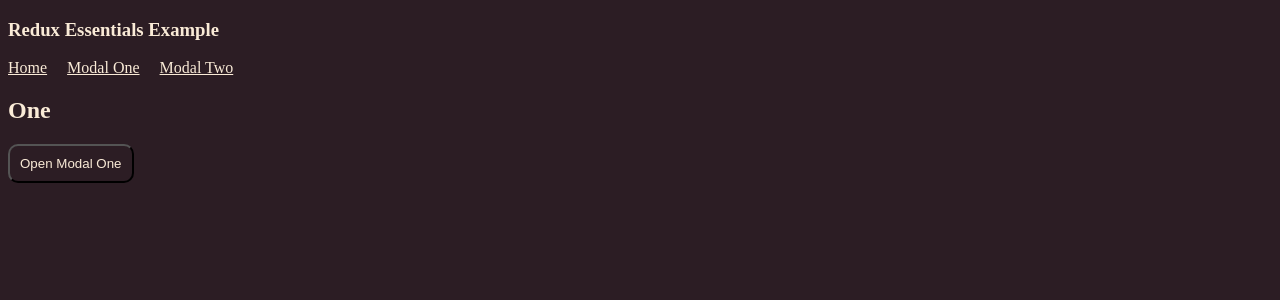
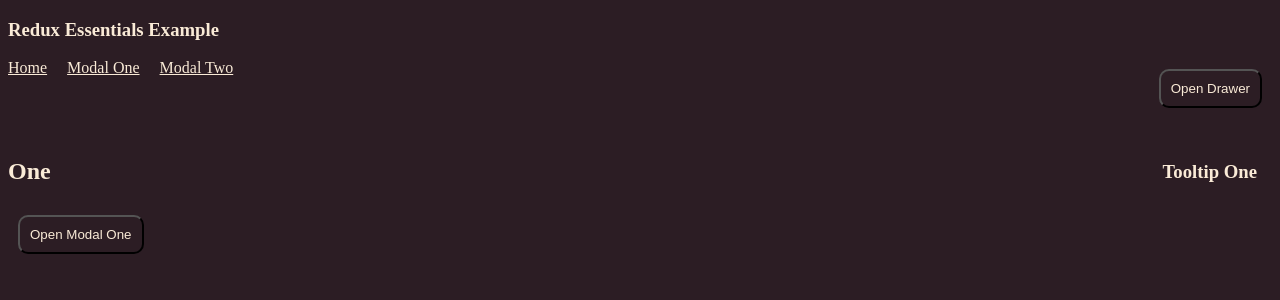
Before and after one commit to Mukhin001/forAmigo, a React (Vite) app: page /modalone in a window 1280 px wide. Shown: the top 300 px of the page. Built offline with nearby package versions, Linux system fonts and the light colour scheme.

Commit message:
30.01drawer

```diff
--- a/src/components/NavBar.tsx
+++ b/src/components/NavBar.tsx
@@ -1,11 +1,23 @@
 import { Link } from "react-router-dom";
+import Drawer from "./drawer/Drawer";
+import { useState } from "react";
 
 export const Navbar = () => {
+    const [translate, setTranslate] = useState<boolean>(true);
+
+    function openDrawer() {
+        setTranslate(!translate);
+    };
 
     return (
         <nav style={{marginBottom: 20}}>
             <section>
                 <h1>Redux Essentials Example</h1>
+                <article
+                        style={{
+                            display: 'flex',
+                            justifyContent: 'space-between',
+                        }}>
                     <div
                         style={{
                             display: 'flex',
@@ -16,6 +28,11 @@ export const Navbar = () => {
                         <Link to='/modalone' >Modal One</Link>
                         <Link to='/modaltwo' >Modal Two</Link>
                     </div>
+                    <div>
+                        <button onClick={openDrawer}>{translate ? 'Open Drawer' : 'Close Drawer'}</button>
+                    </div>
+                </article>
+                <Drawer transform='bottom' translate={translate}></Drawer>
             </section>
         </nav>
     )
--- a/src/components/base/ButtonModalOne.tsx
+++ b/src/components/base/ButtonModalOne.tsx
@@ -1,5 +1,6 @@
 import { useState } from "react";
 import Modal from "./Modal";
+import Tooltip from "../tooltip/Tooltip";
 
 const ButtonModalOne = () => {
     const [clickState, setClickState] = useState(false);
@@ -7,7 +8,10 @@ const ButtonModalOne = () => {
 
     return (
         <section>
-            <h2>One</h2>
+            <div className="tooltipWrapper">
+                <h2>One</h2>
+                <Tooltip title='How a you?' placement='topLeft'>Tooltip One</Tooltip>
+            </div>
             <button onClick={() => setClickState(!clickState)}>{clickState ? 'Close Modal One' : 'Open Modal One'}</button>
             {clickState &&
                 <Modal setClickState={setClickState}>
--- a/src/components/base/ButtonModalTwo.tsx
+++ b/src/components/base/ButtonModalTwo.tsx
@@ -1,3 +1,4 @@
+import Tooltip from "../tooltip/Tooltip";
 import Modal from "./Modal";
 import { useState } from "react";
 
@@ -6,7 +7,10 @@ const ButtonModalTwo = () => {
 
     return (
         <section>
-            <h2>Two</h2>
+            <div className="tooltipWrapper">
+                <h2>Two</h2>
+                <Tooltip title='Good!!!' placement='bottomRight'>Tooltip Two</Tooltip>
+            </div>
             <button onClick={() => setClickState(!clickState)}>{clickState ? 'Close Modal Two' : 'Open Modal Two'}</button>
             {clickState &&
                 <Modal setClickState={setClickState}>
--- a/src/components/base/style/modalStyle.css
+++ b/src/components/base/style/modalStyle.css
@@ -17,3 +17,9 @@
     gap: 20px;
     width: 100%;
 }
+
+.tooltipWrapper {
+    display: flex;
+    justify-content: space-between;
+    align-items: center;
+}
--- /dev/null
+++ b/src/components/drawer/Drawer.tsx
@@ -0,0 +1,43 @@
+import './style.css';
+
+interface TranslateDrawer {
+    bottom?: string,
+    left?: string,
+    display?: string,
+    width?: string,
+    height?: string,
+    top?: string,
+};
+
+const Drawer = (props: any) => {
+    let transform: TranslateDrawer = { };
+
+    switch(props.transform) {
+        case 'left':
+            const positionX = props.translate ? '-20%' : '0';
+            transform = { top: '0', left: positionX, display: 'inline-block', height: '100vh'};
+            break;
+        case 'bottom':
+            const positionY = props.translate ? '-100%' : '0';
+            transform = { bottom: positionY, display: 'flex', width: '100%' };
+            break;
+    }
+
+    return (
+        <article className='wrapperDrawer' style={transform}>
+            <ul>
+                <li>Inbox</li>
+                <li>Starred</li>
+                <li>Send email</li>
+                <li>Drafts</li>
+            </ul>
+            <ul>
+                <li>All mail</li>
+                <li>Trash</li>
+                <li>Spam</li>
+            </ul>
+        </article>
+     );
+};
+
+export default Drawer;
--- /dev/null
+++ b/src/components/drawer/style.css
@@ -0,0 +1,11 @@
+.wrapperDrawer {
+    background-color: blueviolet;
+    border: 2px solid salmon;
+    padding-right: 20px;
+    transition: all 1s ease;
+    position: fixed;
+}
+
+li {
+    list-style: none;
+}
--- /dev/null
+++ b/src/components/tooltip/Tooltip.tsx
@@ -0,0 +1,38 @@
+import './style.css';
+
+interface PositionTooltip {
+    top?: string,
+    left?: string,
+    right?: string,
+    bottom?: string,
+};
+
+const Tooltip = (props: any) => {
+    let position: PositionTooltip = {};
+
+    switch(props.placement) {
+        case 'topLeft':
+            position = { bottom: '100%', left: '-60%' } ;
+            break;
+        case 'topRight':
+            position = { top: '20px', right: '20px' } ;
+            break;
+        case 'bottomRight':
+            position = { top: '100%', right: '0' } ;
+            break;
+        case 'bottomLeft':
+            position = { bottom: '20px', left: '20px' } ;
+            break;
+    }
+
+    return (
+        <section className='wrapperTooltip'>
+            <h3>{props.children}</h3>
+            <article className='popUpTooltip' style={position}>
+                <h4 className='popUpTooltipH4'>{props.title}</h4>
+            </article>
+        </section>
+     );
+};
+
+export default Tooltip;
--- /dev/null
+++ b/src/components/tooltip/style.css
@@ -0,0 +1,33 @@
+.wrapperTooltip {
+    position: relative;
+    padding: 10px 15px;
+    cursor: pointer;
+    transition: all 1s ease;
+    border-radius: 10PX;
+}
+
+.wrapperTooltip H3 {
+    margin: 0;
+}
+
+.popUpTooltip {
+    position: absolute;
+    background-color: antiquewhite;
+    color: black;
+    padding: 5px 10px;
+    border-radius: 10PX;
+    display: none;
+}
+
+.popUpTooltip h4 {
+    margin: 0;
+}
+
+.wrapperTooltip:hover {
+    background-color: rgb(18, 12, 15);
+    color: white;
+}
+
+.wrapperTooltip:hover .popUpTooltip {
+    display: block;
+}
--- a/src/index.css
+++ b/src/index.css
@@ -10,6 +10,7 @@ body {
     padding: 10px;
     cursor: pointer;
     transition: 0.5s ease-in-out;
+    margin: 10px;
   }
 
   button:hover {
```
Lines whose indentation alone changed are shown as unchanged.
